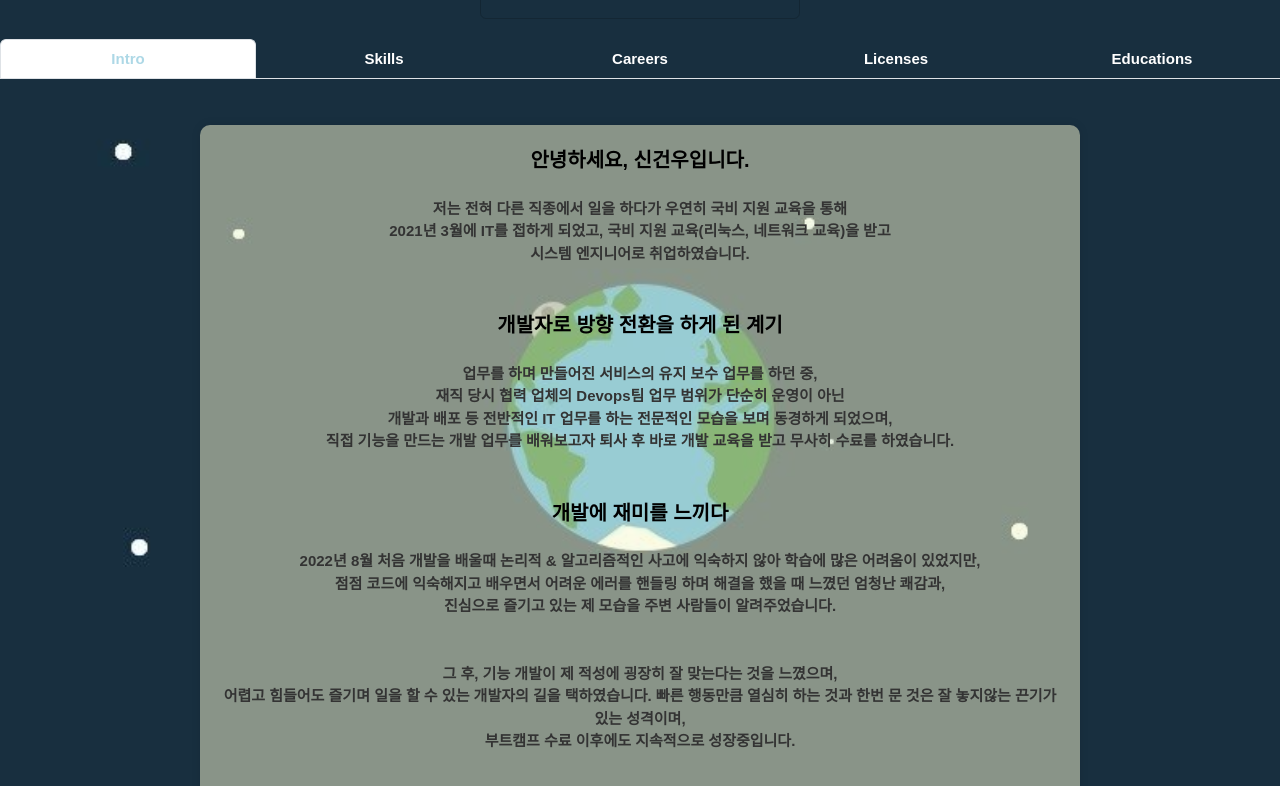
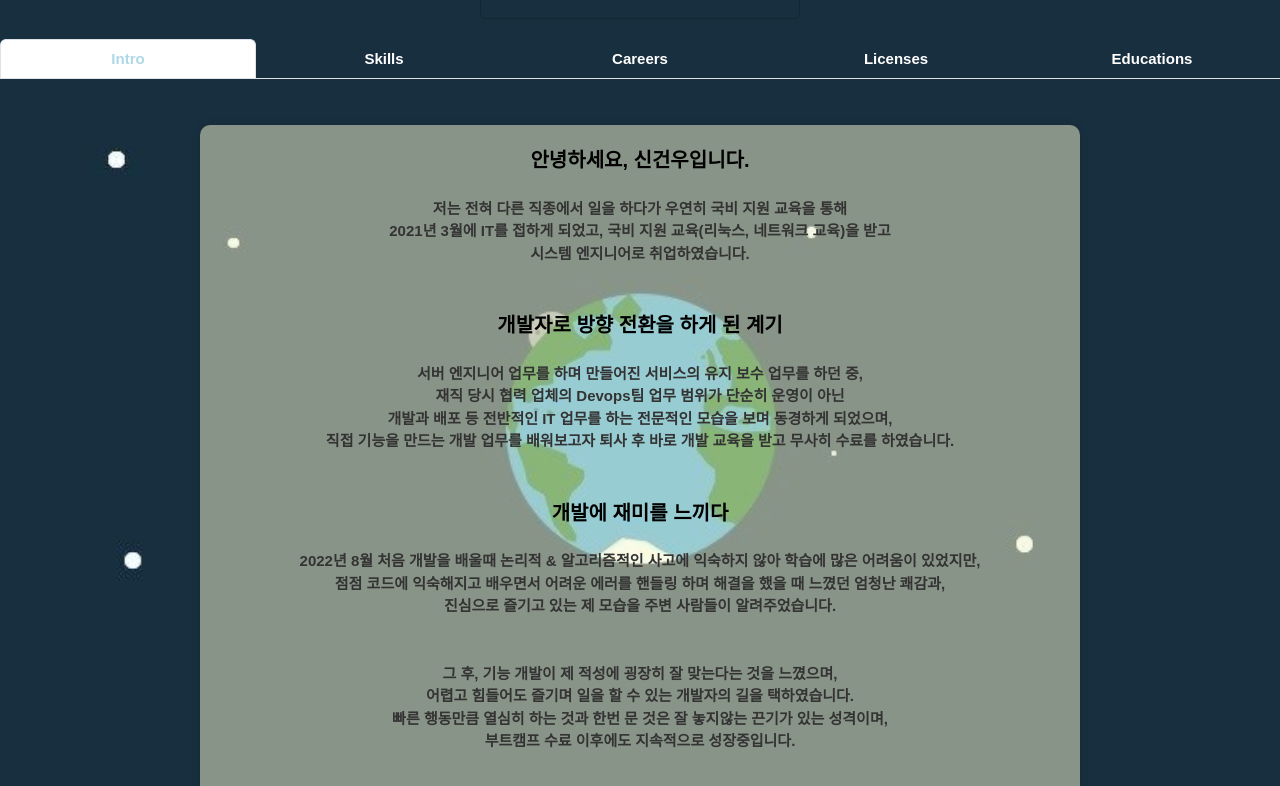
Before and after one commit to spacedustz/Resume, a React (Vite) app in the folder React/: page /intro in a window 1280 px wide. Shown: the part 454-1240 px from the top of the page. Built offline with nearby package versions, Linux system fonts and the light colour scheme.

Commit message:
자기소개 내용 변경

```diff
--- a/React/src/components/Introduce.tsx
+++ b/React/src/components/Introduce.tsx
@@ -22,7 +22,7 @@ const Introduce: React.FC = () => {
 
                 <SubTitle>개발자로 방향 전환을 하게 된 계기</SubTitle> <br/><br/>
 
-                업무를 하며 만들어진 서비스의 유지 보수 업무를 하던 중,<br/>
+                서버 엔지니어 업무를 하며 만들어진 서비스의 유지 보수 업무를 하던 중,<br/>
                 재직 당시 협력 업체의 Devops팀 업무 범위가 단순히 운영이 아닌<br/>
                 개발과 배포 등 전반적인 IT 업무를 하는 전문적인 모습을 보며 동경하게 되었으며,<br/>
                 직접 기능을 만드는 개발 업무를 배워보고자 퇴사 후 바로 개발 교육을 받고 무사히 수료를 하였습니다.
@@ -38,7 +38,7 @@ const Introduce: React.FC = () => {
                 <br/><br/><br/>
 
                 그 후, 기능 개발이 제 적성에 굉장히 잘 맞는다는 것을 느꼈으며,<br/>
-                어렵고 힘들어도 즐기며 일을 할 수 있는 개발자의 길을 택하였습니다.
+                어렵고 힘들어도 즐기며 일을 할 수 있는 개발자의 길을 택하였습니다.<br/>
                 빠른 행동만큼 열심히 하는 것과 한번 문 것은 잘 놓지않는 끈기가 있는 성격이며,<br/>
                 부트캠프 수료 이후에도 지속적으로 성장중입니다.
 
@@ -49,7 +49,8 @@ const Introduce: React.FC = () => {
                 짧은 기간에 얼만큼 성장 할 수 있는지는 그 사람이 어떤 사람 인지에 따라,<br/>
                 엄청난 성장의 차이가 있다고 생각하며 이 부분 만큼에 있어서 노력했다고 자신합니다.<br/>
                 그에 대한 근거로, 6개월의 짧은 교육 기간 동안 꾸준히 배운 것을 기록한<br/>
-                기술 블로그 URL과 Github를 상단 Github, Blog 버튼을 눌러서 들어가 보실 수 있습니다.
+                기술 블로그 URL과 Github를 상단 Github, Blog 버튼을 눌러서 들어가 보실 수 있습니다.<br/>
+                그 후로도 개발을 하며 만났던 에러를 핸들링 한 기록을 포스팅하며 성장 중입니다.
 
                 <br/><br/><br/>
 
```
